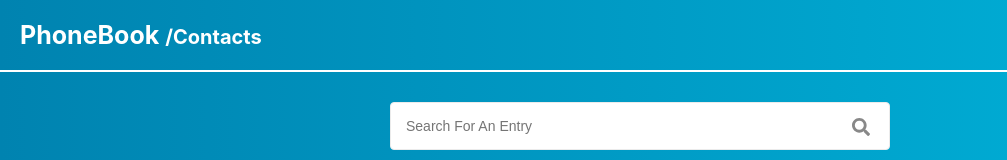
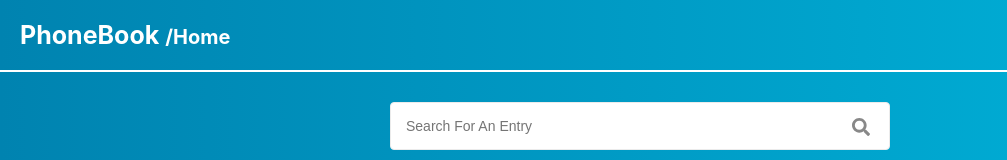
Before and after one commit to baptistefkt/phonebook, a React (Create React App) app in the folder client/: page / in a window 1280 px wide. Shown: the top 160 px of the page, without its empty margins (0-1007 px from the left). Built offline with nearby package versions, Linux system fonts and the light colour scheme; no server answers.

Commit message:
Update header.js

```diff
--- a/client/src/components/header.js
+++ b/client/src/components/header.js
@@ -22,7 +22,14 @@ const Header = props => (
   <header>
     <LogoContainer>
       <Link to="/">
-        PhoneBook <span>{props.path === '/' ? '/Contacts' : props.path}</span>
+        PhoneBook{' '}
+        <span>
+          {props.path === '/'
+            ? '/Home'
+            : props.path === '/update/:id'
+            ? '/Edit'
+            : '/Add'}
+        </span>
       </Link>
     </LogoContainer>
     {/* <nav>
```
